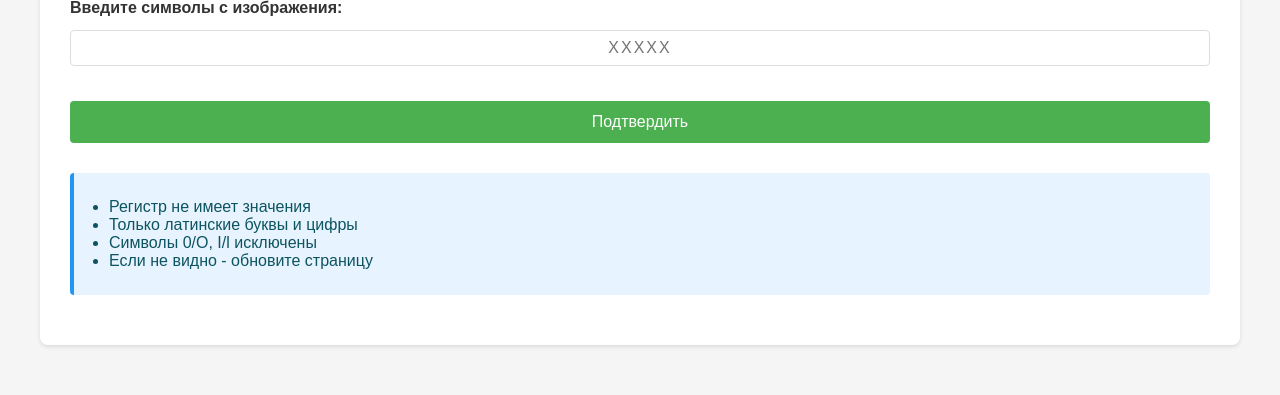
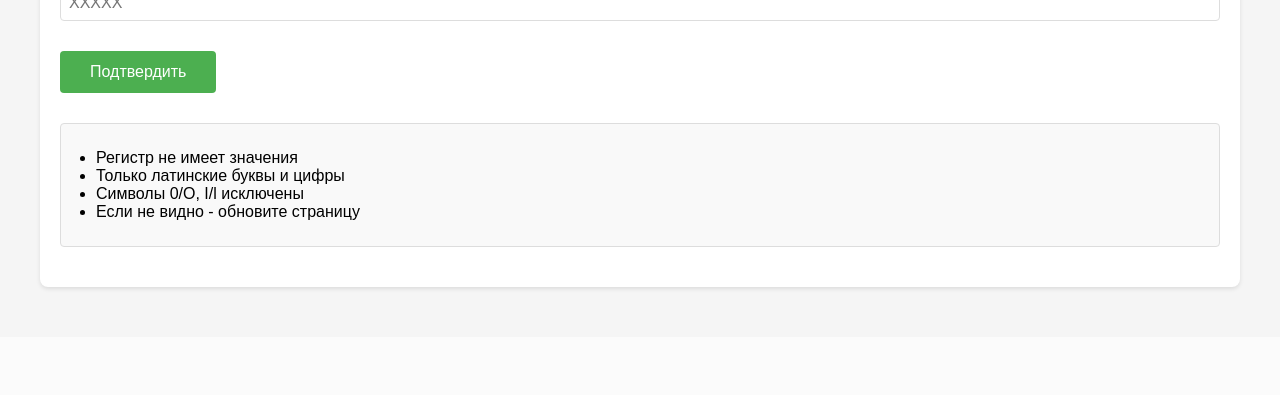
Before and after one commit to xImDoctor/web-labs, a PHP site: page /lab7/registration.php in a window 1280 px wide. Shown: the part 599-994 px from the top of the page. After the commit the page ends 889 px from the top, so only its background shows below. Run offline with PHP 8.4, Linux system fonts and the light colour scheme.

Commit message:
Change styles

```diff
--- a/lab7/css/reg-style.css
+++ b/lab7/css/reg-style.css
@@ -6,52 +6,45 @@ body {
     background-color: #f5f5f5;
 }
 
-.container {
-    background: white;
-    padding: 30px;
-    border-radius: 8px;
-    box-shadow: 0 2px 4px rgba(0, 0, 0, 0.1);
-    margin-bottom: 30px;
-}
-
 h1 {
     color: #333;
     border-bottom: 2px solid #4CAF50;
     padding-bottom: 10px;
 }
 
+.container {
+    background: white;
+    padding: 20px;
+    border-radius: 8px;
+    box-shadow: 0 2px 4px rgba(0, 0, 0, 0.1);
+    margin-bottom: 30px;
+}
+
 .info {
-    background: #e7f3fe;
+    background: #f9f9f9;
     padding: 15px;
     margin: 20px 0;
+    border: 1px solid #ddd;
     border-radius: 4px;
-    border-left: 4px solid #2196F3;
-    color: #0c5460;
 }
 
 .captcha-box {
     text-align: center;
     margin: 20px 0;
-    padding: 15px;
-    background: #f9f9f9;
-    border-radius: 4px;
-    border: 1px solid #ddd;
 }
 
 .captcha-box img {
-    border: 2px solid #4CAF50;
+    border: 1px solid #ddd;
     border-radius: 4px;
 }
 
 .reload-link {
-    text-align: center;
     margin-top: 10px;
 }
 
 .reload-link a {
     color: #4CAF50;
     text-decoration: none;
-    font-weight: bold;
 }
 
 .reload-link a:hover {
@@ -59,14 +52,13 @@ h1 {
 }
 
 .form-group {
-    margin: 20px 0;
+    margin: 15px 0;
 }
 
 label {
     display: block;
-    margin-bottom: 8px;
+    margin-bottom: 5px;
     color: #333;
-    font-weight: bold;
 }
 
 input[type="text"] {
@@ -77,18 +69,9 @@ input[type="text"] {
     border-radius: 4px;
     box-sizing: border-box;
     font-size: 16px;
-    text-transform: uppercase;
-    letter-spacing: 2px;
-    text-align: center;
-}
-
-input[type="text"]:focus {
-    outline: none;
-    border-color: #4CAF50;
 }
 
 input[type="submit"] {
-    width: 100%;
     background-color: #4CAF50;
     color: white;
     padding: 12px 30px;
@@ -106,23 +89,20 @@ input[type="submit"]:hover {
     padding: 15px;
     margin: 20px 0;
     border-radius: 4px;
-    font-weight: bold;
+    border: 1px solid #ddd;
 }
 
 .message.success {
     background-color: #d4edda;
-    border-left: 4px solid #28a745;
     color: #155724;
 }
 
 .message.error {
     background-color: #f8d7da;
-    border-left: 4px solid #dc3545;
     color: #721c24;
 }
 
 .message.warning {
     background-color: #fff3cd;
-    border-left: 4px solid #ffc107;
     color: #856404;
 }
```
